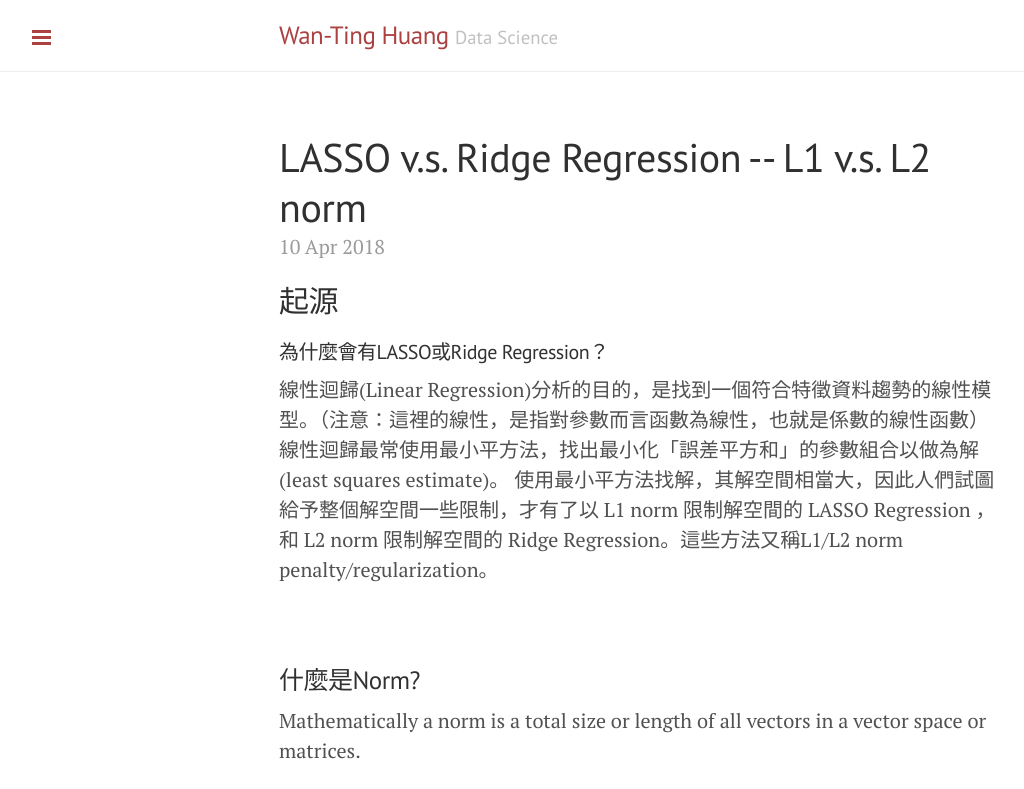
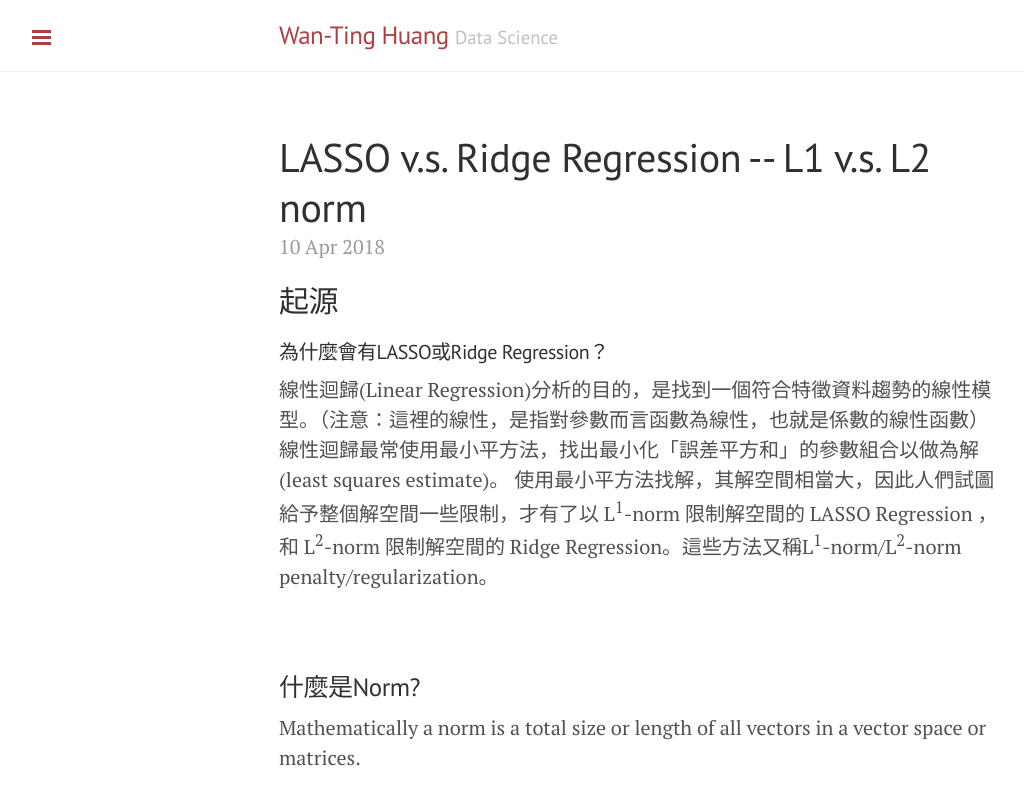
Before and after one commit to wantinghuang/wantinghuang.github.io, a Jekyll site: the page built from _posts/2018-04-10-l1-l2norm.md, in a window 1280 px wide and 1400 px high. Shown: the top 789 px of the window, without its empty margins (1-1025 px from the left). Built offline with Jekyll 4.4.1, drawn with Linux system fonts in a browser that asks for light colours; some of the changed text lies outside the part shown.

Commit message:
Update 2018-04-10-l1-l2norm.md

```diff
--- a/_posts/2018-04-10-l1-l2norm.md
+++ b/_posts/2018-04-10-l1-l2norm.md
@@ -13,7 +13,7 @@ title: LASSO v.s. Ridge Regression -- L1 v.s. L2 norm
 #### 為什麼會有LASSO或Ridge Regression？
 線性迴歸(Linear Regression)分析的目的，是找到一個符合特徵資料趨勢的線性模型。（注意：這裡的線性，是指對參數而言函數為線性，也就是係數的線性函數）
 線性迴歸最常使用最小平方法，找出最小化「誤差平方和」的參數組合以做為解(least squares estimate)。
-使用最小平方法找解，其解空間相當大，因此人們試圖給予整個解空間一些限制，才有了以 L1 norm 限制解空間的 LASSO Regression ，和 L2 norm 限制解空間的 Ridge Regression。這些方法又稱L1/L2 norm penalty/regularization。
+使用最小平方法找解，其解空間相當大，因此人們試圖給予整個解空間一些限制，才有了以 L<sup>1</sup>-norm 限制解空間的 LASSO Regression ，和 L<sup>2</sup>-norm 限制解空間的 Ridge Regression。這些方法又稱L<sup>1</sup>-norm/L<sup>2</sup>-norm penalty/regularization。
 
 <!-- more -->
 
@@ -29,11 +29,11 @@ Mathematically a norm is a total size or length of all vectors in a vector space
 
 則
 
-L<sup>1</sup> norm 為
+L<sup>1</sup>-norm 為
 
 ![l1 nrom](https://latex.codecogs.com/svg.latex?\Large&space;x=\sum{|x_{i}|}=|\beta|)
 
-L<sup>2</sup> norm 為
+L<sup>2</sup>-norm 為
 
 ![l2 nrom](https://latex.codecogs.com/svg.latex?\Large&space;x=\sqrt{\sum{x_{i}^{2}}}=\left\|\beta\right\|^{2}_{2})
 
```
